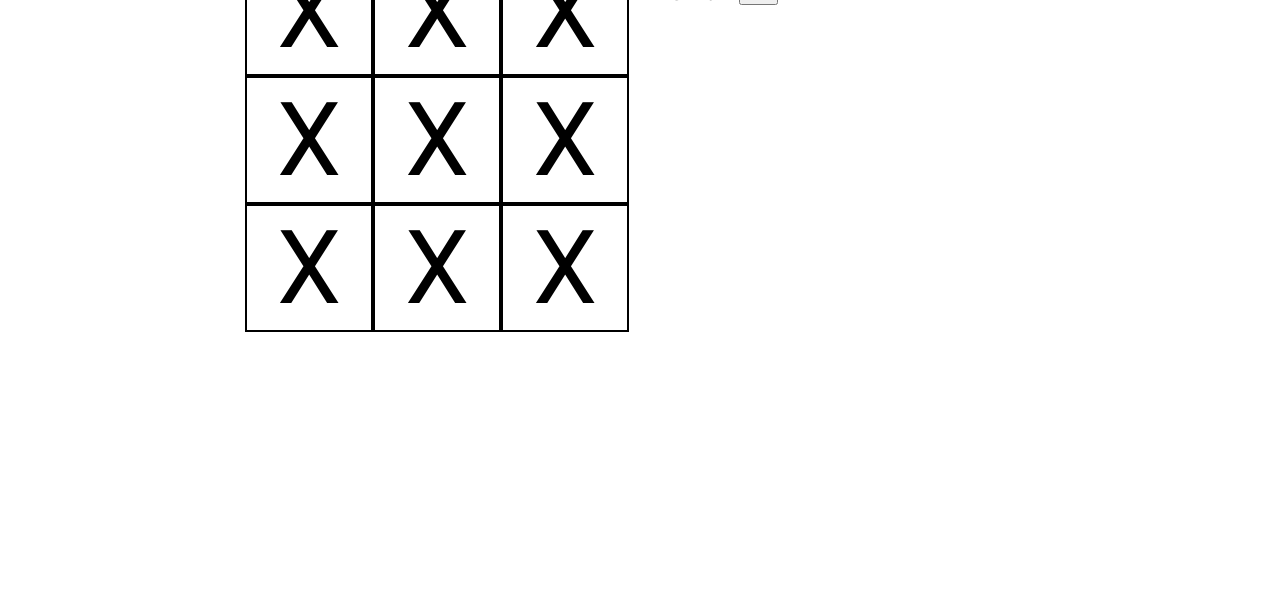
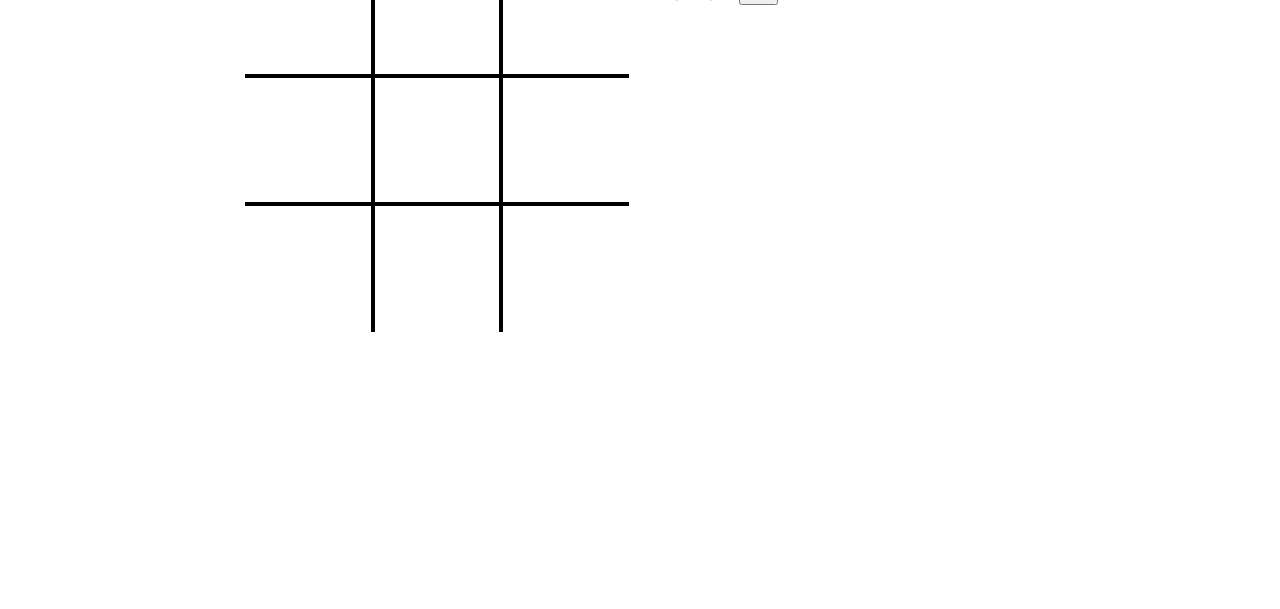
Before and after one commit to SahebHassan/Tic-Tac-Toe, a plain HTML site: page index.html in a window 1280 px wide. Shown: the part 191-800 px from the top of the page. Drawn offline with Linux system fonts and the light colour scheme.

Commit message:
Added borders to the boxes in the game.

```diff
--- a/index.html
+++ b/index.html
@@ -16,15 +16,15 @@
     </nav>
 <div class="gameContainer">
     <div class="container">
-        <div class="box"><span class="boxtext">X</span></div>
-        <div class="box"><span class="boxtext">X</span></div>
-        <div class="box"><span class="boxtext">X</span></div>
-        <div class="box"><span class="boxtext">X</span></div>
-        <div class="box"><span class="boxtext">X</span></div>
-        <div class="box"><span class="boxtext">X</span></div>
-        <div class="box"><span class="boxtext">X</span></div>
-        <div class="box"><span class="boxtext">X</span></div>
-        <div class="box"><span class="boxtext">X</span></div>
+        <div class="box bt-0 bl-0"><span class="boxtext"></span></div>
+        <div class="box bt-0"><span class="boxtext"></span></div>
+        <div class="box bt-0 br-0"><span class="boxtext"></span></div>
+        <div class="box bl-0"><span class="boxtext"></span></div>
+        <div class="box"><span class="boxtext"></span></div>
+        <div class="box br-0"><span class="boxtext"></span></div>
+        <div class="box bl-0 bb-0"><span class="boxtext"></span></div>
+        <div class="box bb-0"><span class="boxtext"></span></div>
+        <div class="box bb-0 br-0"><span class="boxtext"></span></div>
     </div>
     <div class="gameInfo">
         <h1>Welcome to Tic Tac Toe</h1>
--- a/style.css
+++ b/style.css
@@ -43,7 +43,7 @@ nav ul{
 }
 
 .box:hover{
-    background-color: blueviolet;
+    background-color: rgb(241, 236, 247);
 }
 
 .gameInfo{
@@ -54,3 +54,19 @@ nav ul{
 .imgbox img{
     display: none;
 }
+
+.br-0{
+    border-right: 0;
+}
+
+.bl-0{
+    border-left: 0;
+}
+
+.bt-0{
+    border-top: 0;
+}
+
+.bb-0{
+    border-bottom: 0;
+}
```
